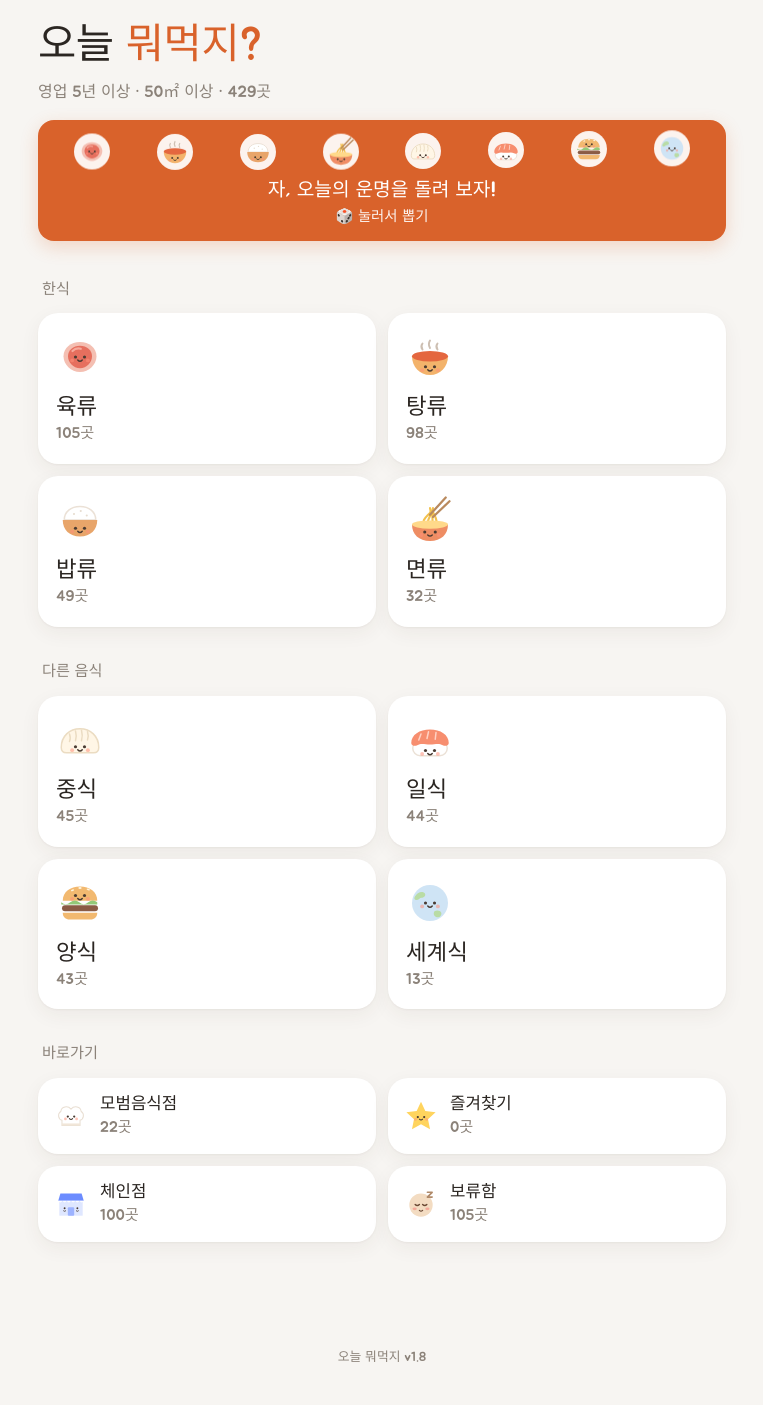
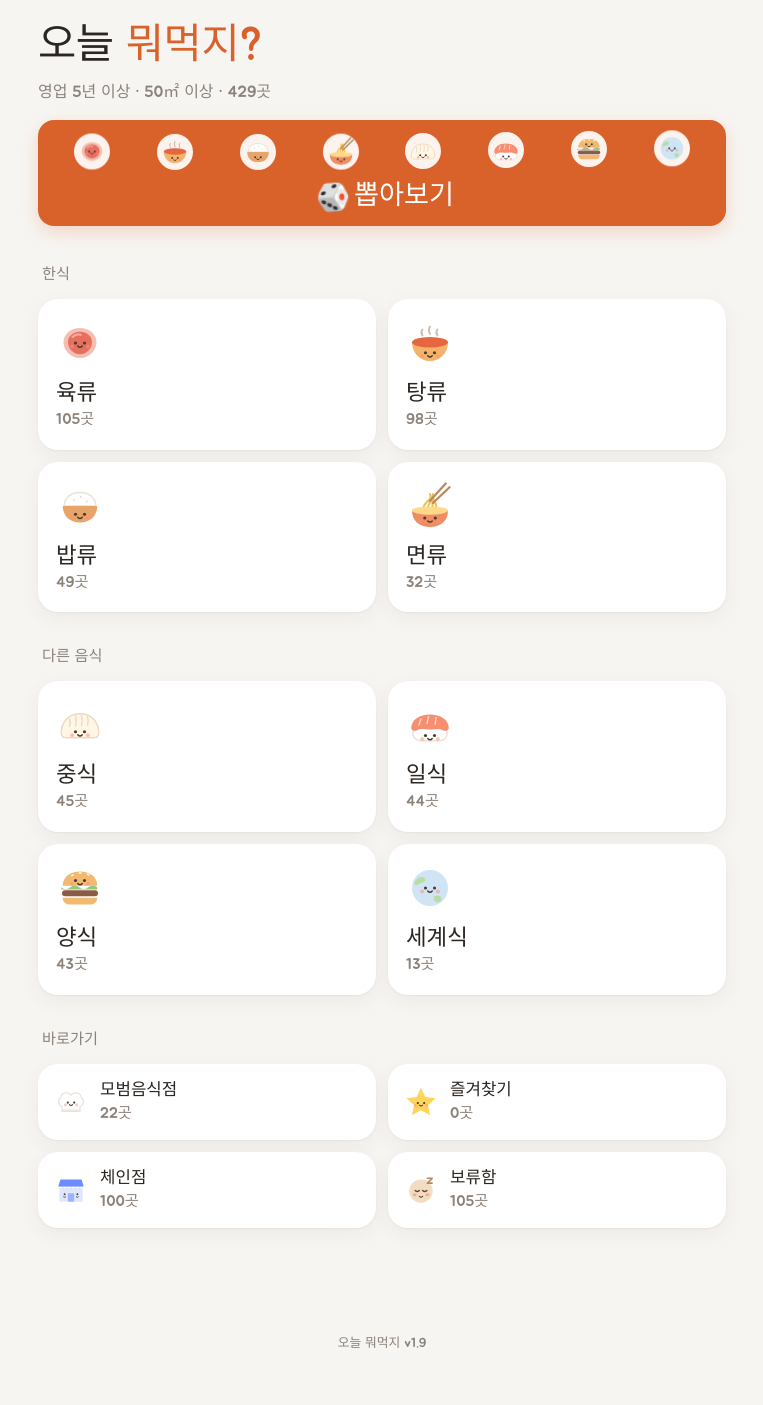
Before and after one commit to vronana/food-hunter, a plain HTML site: page dist/editor.html in a window 1280 px wide. Shown: the part 5-1410 px from the top of the page, without its empty margins (258-1021 px from the left). Drawn offline with Linux system fonts and the light colour scheme.

Commit message:
v1.9: 뽑아보기 크게, 주사위 굴러감
Co-Authored-By: Claude Sonnet 5.5 <noreply@anthropic.com>
Claude-Session: https://claude.ai/code/session_01AxoBXSdAdPT5sHdA9x22n6

```diff
--- a/dist/editor.html
+++ b/dist/editor.html
@@ -130,7 +130,10 @@ button.pill[aria-pressed="true"]{background:var(--accent-soft);color:var(--accen
 .pb-chars.one{justify-content:center}
 .pb-ch{flex:1;display:flex;justify-content:center;animation:bob 1.6s ease-in-out infinite;animation-delay:var(--d,0s)}
 .pb-ch .ic{--s:30px;background:rgba(255,255,255,.92);border-radius:50%;padding:3px;box-sizing:content-box}
-.pb-main{font-size:1.2rem;line-height:1.3}
+.pb-main{font-size:1.7rem;line-height:1.25;display:flex;align-items:center;justify-content:center;gap:10px}
+.dice{display:inline-block;animation:roll 2.4s cubic-bezier(.5,0,.3,1) infinite;transform-origin:50% 55%}
+@keyframes roll{0%{transform:rotate(0) translateY(0)}20%{transform:rotate(180deg) translateY(-7px)}40%{transform:rotate(360deg) translateY(0)}100%{transform:rotate(360deg) translateY(0)}}
+@media (prefers-reduced-motion:reduce){.dice{animation:none}}
 .pb-sub{font-size:.9rem;opacity:.92;margin-top:2px}
 @keyframes bob{0%,100%{transform:translateY(0)}50%{transform:translateY(-4px)}}
 @media (prefers-reduced-motion:reduce){.pb-ch{animation:none}}
@@ -484,18 +487,16 @@ function go(view,key){
 }
 
 /* ---------- pick ---------- */
-const HOME_LINES=["고르면 오늘 나랑 먹는 거다 🍽️","눌러 봐! 오늘 밥은 내가 책임질게","결정 장애? 나한테 맡겨 😋","자, 오늘의 운명을 돌려 보자!","걸리는 사람이 오늘 나랑 먹는 거야"];
-const LIST_LINES=["걸리면 나랑 먹는 거다 🍽️","여기서 걸리면 오늘은 나랑 먹는 거야","이 중에 하나, 나랑 같이 먹자!"];
-const pickLine=a=>a[Math.floor(Math.random()*a.length)];
+const dice=()=>h("span",{className:"dice","aria-hidden":"true",text:"🎲"});
 function fillHomePick(){
   const b=$("pickhome"); const row=h("div",{className:"pb-chars","aria-hidden":"true"});
   ["육류","탕류","밥류","면류","중식","일식","양식","세계음식"].forEach((k,i)=>{ const s=h("span",{className:"pb-ch"}); s.style.setProperty("--d",(i*0.12)+"s"); s.append(icon(k,30)); row.append(s); });
-  b.replaceChildren(row,h("div",{className:"pb-main",text:pickLine(HOME_LINES)}),h("div",{className:"pb-sub",text:"🎲 눌러서 뽑기"}));
+  b.replaceChildren(row,h("div",{className:"pb-main"},dice(),"뽑아보기"));
 }
 function fillListPick(key,title){
   const b=$("pickbtn2"); if(b.dataset.key===key && b.firstChild) return; b.dataset.key=key;
   const row=h("div",{className:"pb-chars one","aria-hidden":"true"}); const s=h("span",{className:"pb-ch"}); s.append(icon(key,30)); row.append(s);
-  b.replaceChildren(row,h("div",{className:"pb-main",text:"🎲 "+title+"에서 뽑기"}),h("div",{className:"pb-sub",text:pickLine(LIST_LINES)}));
+  b.replaceChildren(row,h("div",{className:"pb-main"},dice(),title+" 뽑아보기"));
 }
 let pickTimer=null, pickLast=null;
 function stopPick(){ clearTimeout(pickTimer); pickTimer=null; }
@@ -596,6 +597,6 @@ render();
 })();
 </script>
 
-<div class="wrap" style="padding-block:0"><p class="ver">오늘 뭐먹지 v1.8</p></div>
+<div class="wrap" style="padding-block:0"><p class="ver">오늘 뭐먹지 v1.9</p></div>
 </body>
 </html>
```
Also changed, not shown: index.html (+8 -7 lines), src/app.html (+7 -6 lines), 2 other files.
